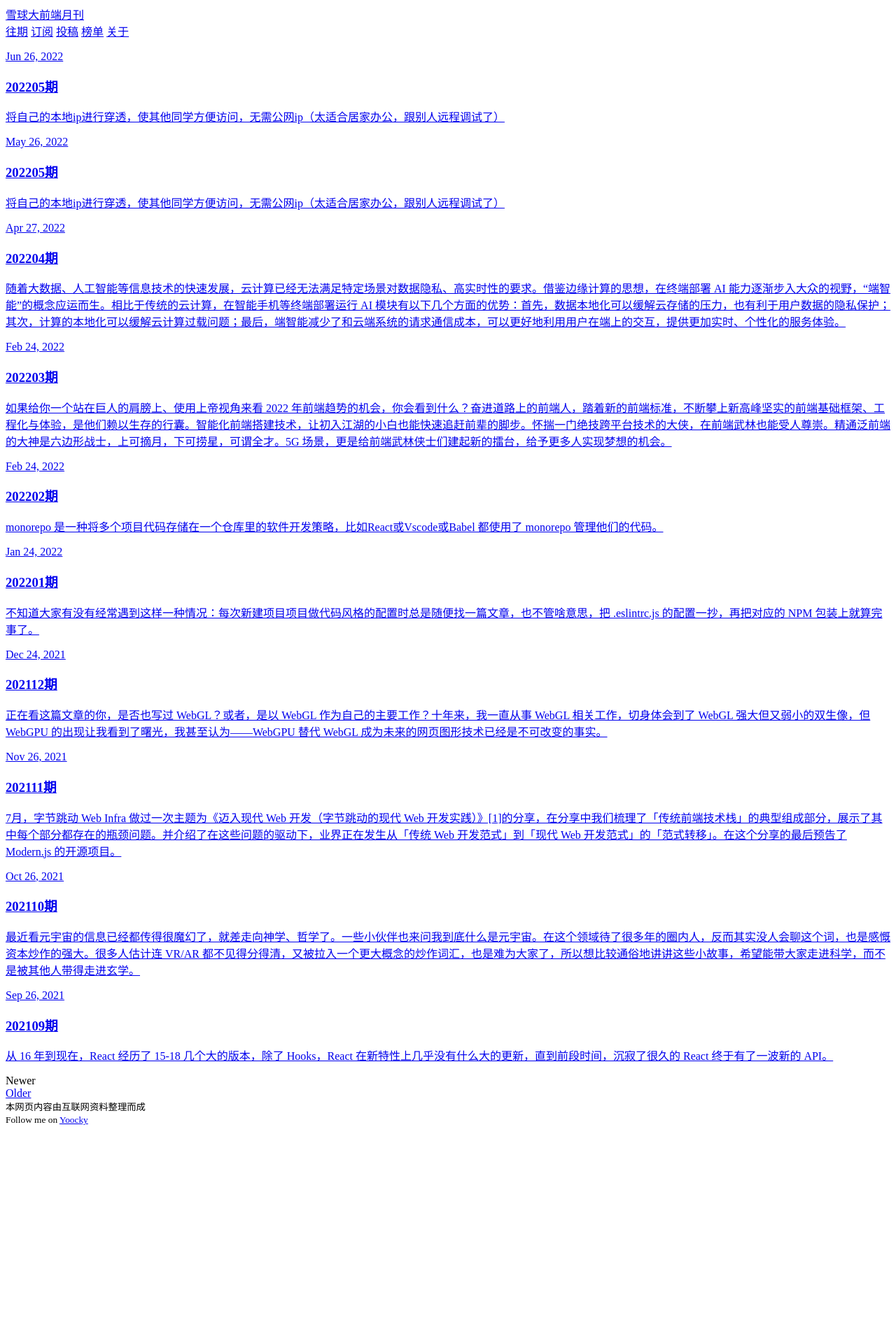
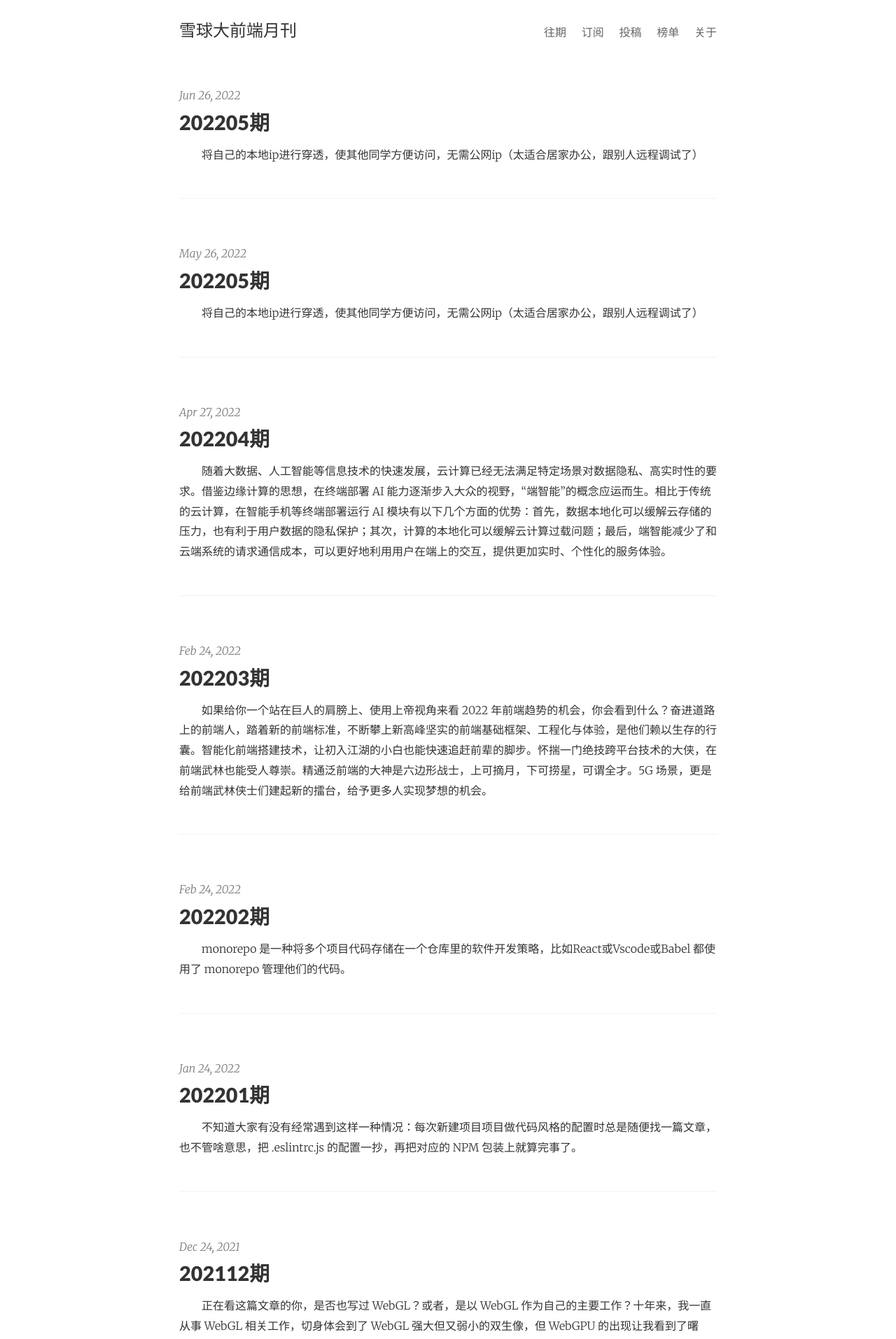
Before and after one commit to yoocky/monthly, a Jekyll site: the page built from index.html, in a window 1280 px wide. Shown: the top 1914 px of the page at 70% size. Built offline with Jekyll 4.4.1, drawn with Linux system fonts in a browser that asks for light colours; nearby versions of some CDN libraries; the list of posts is cut into pages by our own code; before the commit the page ends 1617 px from its top, so only the background shows below that.

```diff
--- a/_includes/head.html
+++ b/_includes/head.html
@@ -10,7 +10,7 @@
     <link rel="canonical" href="{{ page.url | replace:'index.html','' | prepend: site.baseurl | prepend: site.url }}">
 
     <!-- Custom CSS -->
-    <link rel="stylesheet" href="{{ site.baseurl }}css/main.css" type="text/css">
+    <link rel="stylesheet" href="{{ site.baseurl }}/css/main.css" type="text/css">
 
     <!-- Fonts -->
     <link href='//fonts.googleapis.com/css?family=Merriweather:900,900italic,300,300italic' rel='stylesheet' type='text/css'>
```
